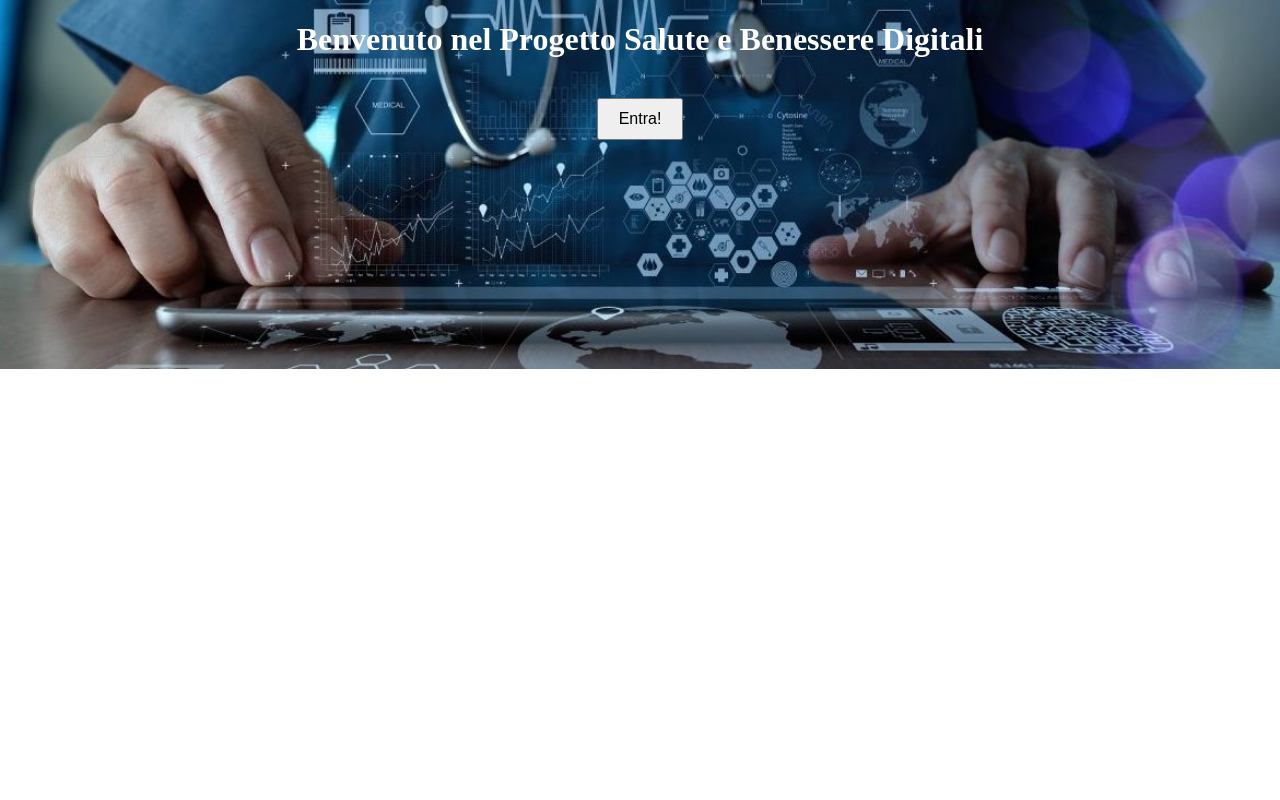
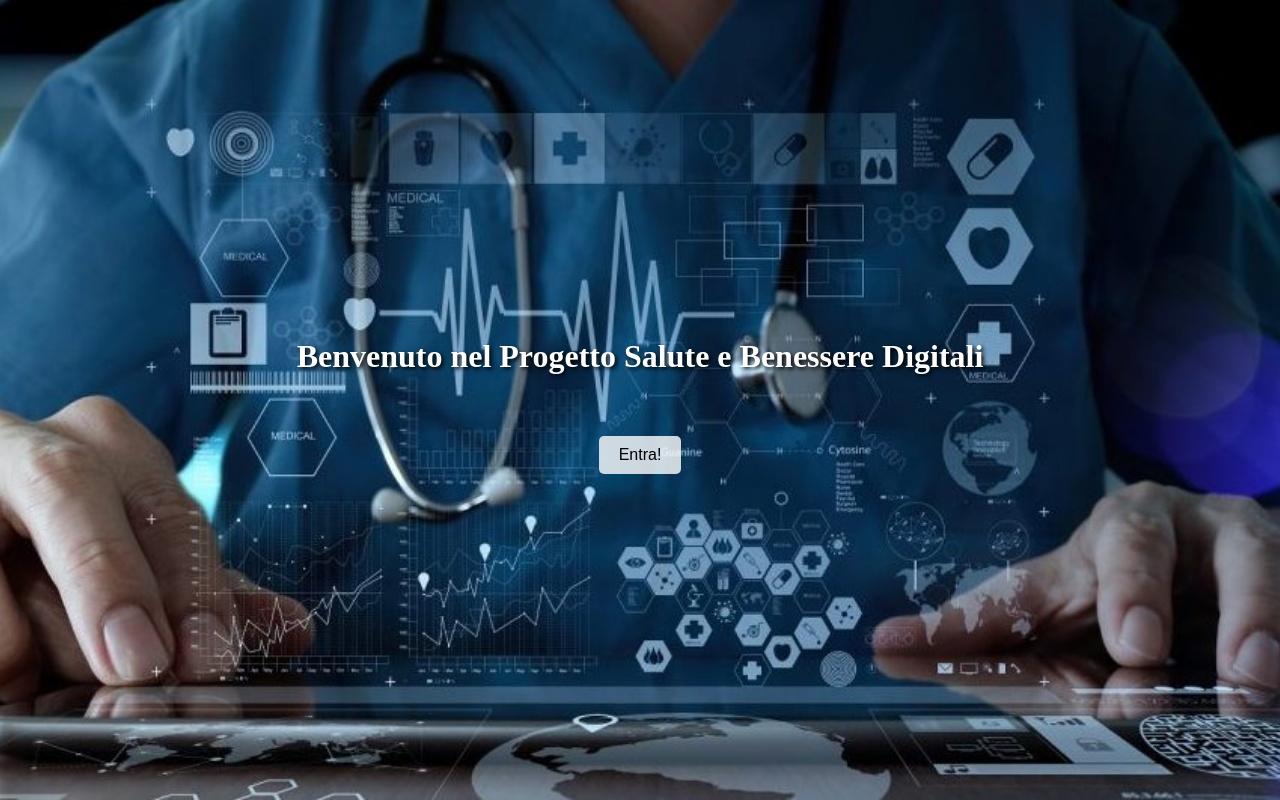
Before and after one commit to AlessandroNacci22/EDUCAZIONECIVICA, a plain HTML site: page index.html in a window 1280 px wide. Drawn offline with Linux system fonts and the light colour scheme.

Commit message:
FINITA.
SEEEEE SI SCHIZZA LATTEEEE

```diff
--- a/index.html
+++ b/index.html
@@ -4,6 +4,30 @@
   <meta charset="UTF-8">
   <title>Salute e Benessere Digitali</title>
   <style>
+    html, body {
+      height: 100%;
+      margin: 0;
+      padding: 0;
+    }
+
+    body {
+      background-image: url('italiani-servizi-sanitari-digitali-Innovation-by-Ania-Tuttowelfare.info--e1551543318575.jpg');
+      background-size: cover;
+      background-repeat: no-repeat;
+      background-position: center center;
+      background-attachment: fixed; /* opzionale per effetto parallax */
+      display: flex;
+      flex-direction: column;
+      justify-content: center;
+      align-items: center;
+    }
+
+    h1 {
+      color: white;
+      text-align: center;
+      text-shadow: 2px 2px 4px #000;
+    }
+
     .pulsanti-container {
       margin-top: 30px;
       text-align: center;
@@ -14,16 +38,16 @@
       font-size: 16px;
       margin: 10px;
       cursor: pointer;
+      border: none;
+      border-radius: 5px;
+      background-color: rgba(255, 255, 255, 0.8);
     }
-
   </style>
 </head>
-<body style="background-image: url('italiani-servizi-sanitari-digitali-Innovation-by-Ania-Tuttowelfare.info--e1551543318575.jpg'); background-size: cover; background-repeat: no-repeat; background-position: center;">
-
-  <h1 style="color: white; text-align: center;">Benvenuto nel Progetto Salute e Benessere Digitali</h1>
+<body>
+  <h1>Benvenuto nel Progetto Salute e Benessere Digitali</h1>
   <div class="pulsanti-container">
     <button class="pulsante-grande" onclick="window.location.href='Salute e benessere digitali.html'">Entra!</button>
   </div>
-
 </body>
 </html>
```
Also changed, not shown: Salute e benessere digitali.html (+1 -1 lines). Lines whose indentation alone changed are shown as unchanged.
